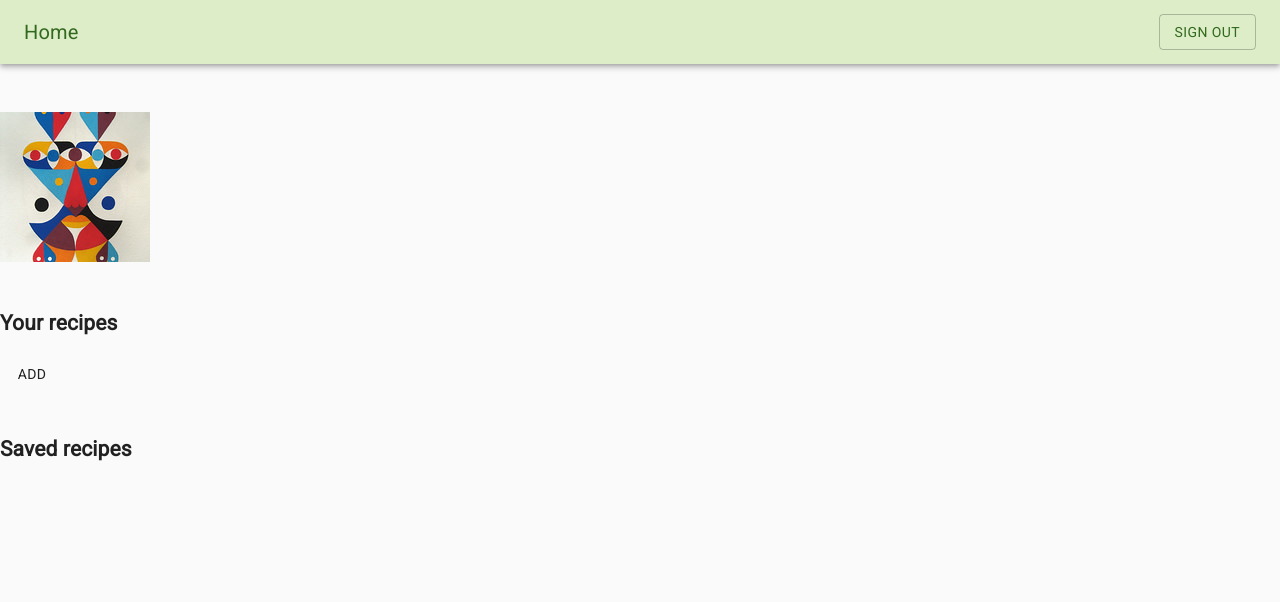
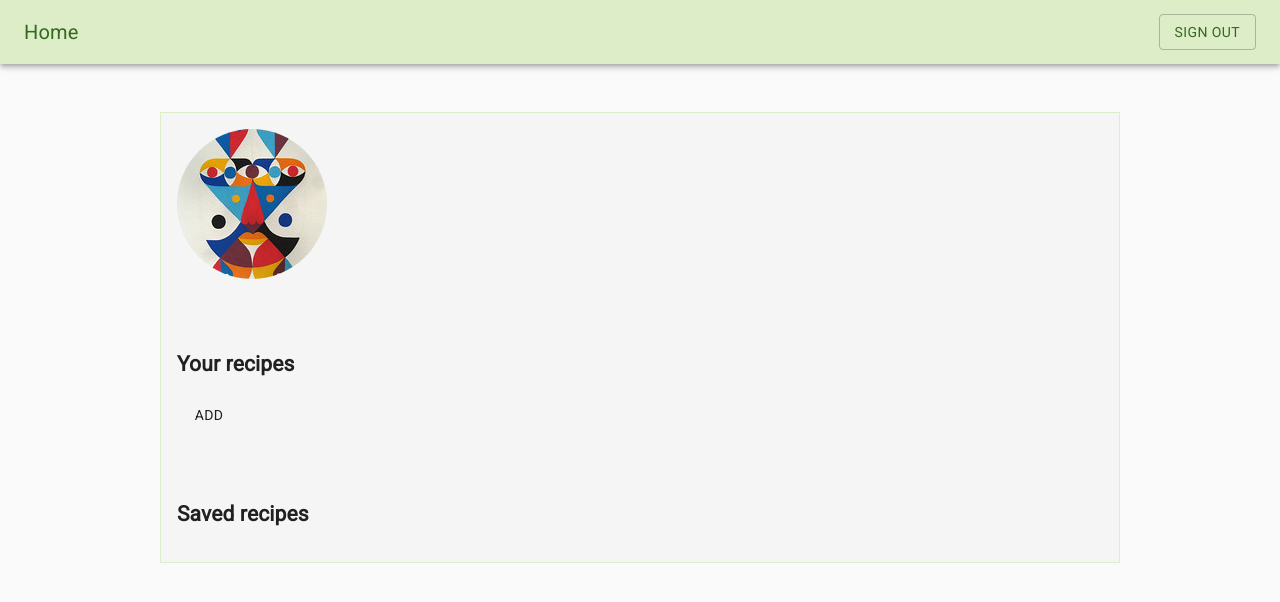
Before and after one commit to EmilieHumbert/swiss-plant-based, a Next.js app: page /profile in a window 1280 px wide. Shown: the top 602 px of the page. Built offline with nearby package versions, Linux system fonts and the light colour scheme; no server answers; the database is empty; sample sign-in values are in the browser's storage.

Commit message:
Add Container and width to profile page

```diff
--- a/pages/profile.js
+++ b/pages/profile.js
@@ -3,18 +3,21 @@ import Image from "next/image";
 import { useRequireAuth } from "../hooks/useRequireAuth";
 
 import { makeStyles } from "@material-ui/core/styles";
-import { Button, Grid } from "@material-ui/core";
+import { Button, Container, Grid } from "@material-ui/core";
 
 const useStyles = makeStyles((theme) => ({
   root: {
+    border: "1px solid #dcedc8",
+    backgroundColor: "#f5f5f5",
     flexGrow: 1,
     marginTop: theme.spacing(6),
+    padding: theme.spacing(2),
   },
-  paper: {
-    padding: theme.spacing(2),
-    textAlign: "center",
-    color: theme.palette.text.secondary,
+  image: {
+    borderRadius: "50%",
   },
+  yourRecipes: { marginTop: theme.spacing(6) },
+  savedRecipes: { marginTop: theme.spacing(6) },
 }));
 
 export default function Profile() {
@@ -22,12 +25,13 @@ export default function Profile() {
   const classes = useStyles();
 
   return auth.loading || !auth.user ? null : (
-    <div className={classes.root}>
-      <Grid container spacing={3}>
+    <Container className={classes.root} maxWidth={"md"} spacing={3}>
+      <Grid container>
         <Grid item xs={6}>
           <Image
             src="/images/profile_picture.jpg"
             alt="Profile picture"
+            className={classes.image}
             width={150}
             height={150}
           />
@@ -35,16 +39,16 @@ export default function Profile() {
         <Grid item xs={6}>
           <h1>{auth.user.name}</h1>
         </Grid>
-        <Grid item xs={12}>
+        <Grid item xs={12} className={classes.yourRecipes}>
           <h2>Your recipes</h2>
           <Button>ADD</Button>
           {/* add list of recipes created by user */}
         </Grid>
-        <Grid item xs={12}>
+        <Grid item xs={12} className={classes.savedRecipes}>
           <h2>Saved recipes</h2>
           {/* add list of recipes saved by user*/}
         </Grid>
       </Grid>
-    </div>
+    </Container>
   );
 }
```
